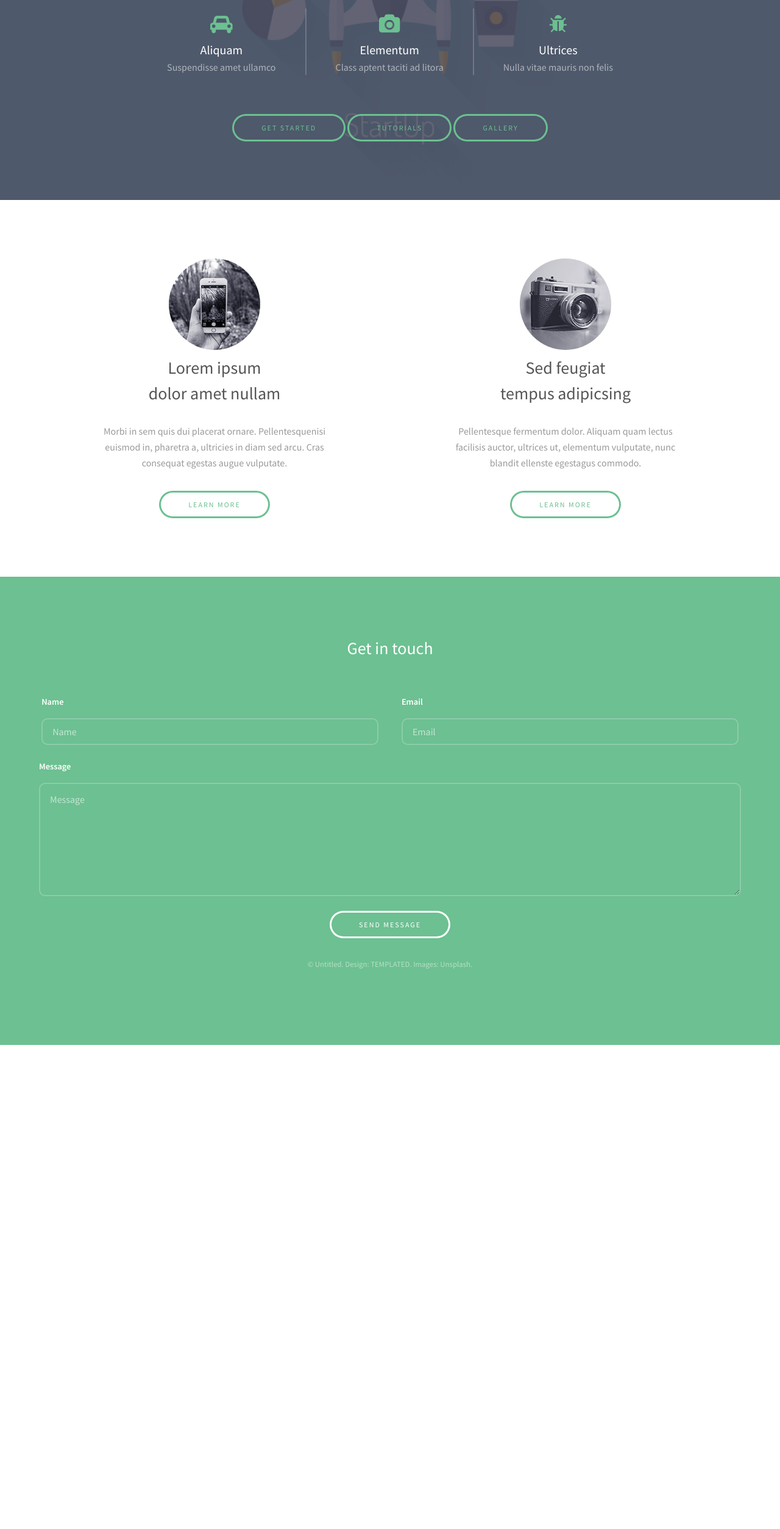
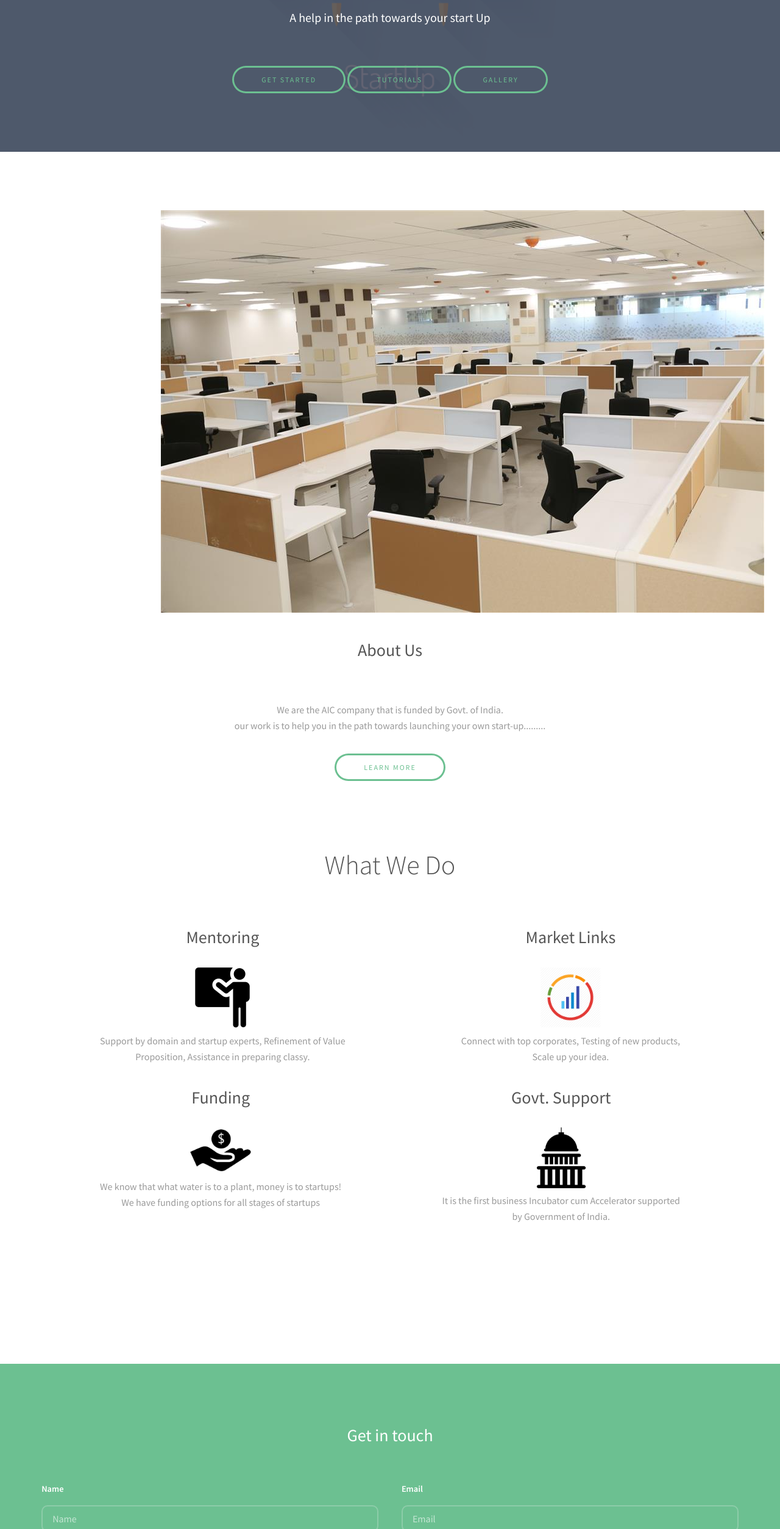
Before and after one commit to SinChan0/AIC, a plain HTML site: page index.html in a window 1280 px wide. Shown: the part 292-2800 px from the top of the page at 61% size. Before the commit the page ends 2006 px from the top, so only its background shows below. Drawn offline with Linux system fonts and the light colour scheme.

Commit message:
@nd commit of nitin. 2nd pg addded

```diff
--- a/assets/css/main.css
+++ b/assets/css/main.css
@@ -1763,6 +1763,7 @@
 	.inner {
 		max-width: 75em;
 		margin: 0 auto;
+		align-self: center;
 	}
 
 		@media screen and (max-width: 1280px) {
@@ -1871,7 +1872,7 @@
 		margin-top: -0.6em;
 	}
 
-/* Flex */
+/* Flex
 
 	.flex {
 		display: -ms-flexbox;
@@ -1891,17 +1892,16 @@
 		flex-wrap: wrap;
 		width: 100%;
 	}
-
+*/
 		.flex.flex-2 {
 			-moz-justify-content: space-between;
 			-webkit-justify-content: space-between;
 			-ms-justify-content: space-between;
 			justify-content: space-between;
-		}
-
-			.flex.flex-2 article {
-				width: 50%;
-			}
+			align-self: center;
+			align-items: center;
+		}
+
 
 		@media screen and (max-width: 980px) {
 
@@ -1923,6 +1923,8 @@
 			}
 
 		}
+
+
 
 /* Form */
 
@@ -2185,6 +2187,7 @@
 				.box.person .image img {
 					max-width: 100%;
 				}
+
 
 /* Icon */
 
@@ -3157,3 +3160,79 @@
 			}
 
 		}
+
+/* new lines added....*/
+.AboutImage {
+	height: 30%;
+	width: 30%;
+	align-content: center;
+	image-orientation: flip;
+	-webkit-border-image: 10%;
+}
+
+.Process {
+	display: -ms-flexbox;
+	-ms-flex-wrap: wrap;
+	-ms-flex-pack: justify;
+	-moz-justify-content: space-between;
+	-webkit-justify-content: space-between;
+	-ms-justify-content: space-between;
+	justify-content: space-between;
+	display: -moz-flex;
+	display: -webkit-flex;
+	display: -ms-flex;
+	display: flex;
+	-moz-flex-wrap: wrap;
+	-webkit-flex-wrap: wrap;
+	-ms-flex-wrap: wrap;
+	flex-wrap: wrap;
+	width: 100%;
+	padding-left: 100px;
+	padding-right: 100px;
+	padding-bottom: 100px;
+
+}
+.WeDo {
+
+	margin-top: 150px;
+	padding-left: 100px;
+	padding-right: 100px;
+	padding-top: 100px;
+	padding-bottom: 100px;
+}
+	.WeDo header{
+		margin-top: 150px;
+	padding-left: 100px;
+	padding-right: 100px;
+	padding-top: 100px;
+	padding-bottom: 100px;
+	}
+
+
+/* about us kw page ka aand*/
+
+#banner23 {
+	padding: 8em 0 9em 0;
+	background-image: url(../../images/about-us.jpg);
+	background-size: cover;
+	background-position: bottom;
+	background-attachment: fixed;
+	background-repeat: no-repeat;
+	text-align: center;
+	position: relative;
+	color: white;
+	background-color: #4bae77;
+	opacity: 52%;
+}
+
+#photoIcon img {
+	max-height: 100px;
+	max-width: 100px;
+}
+
+.inner .AboutImage img {
+	align-self: center;
+	vertical-align: -webkit-baseline-middle;
+	padding-left: 200px;
+	padding-bottom: 40px;
+}
--- a/index.html
+++ b/index.html
@@ -28,32 +28,17 @@
 				<div class="inner">
 					<header>
 						<h1>Incubation Center</h1>
+						<h3>A help in the path towards your start Up</h3>
 					</header>
 
 					<div class="flex ">
 
-						<div>
-							<span class="icon fa-car"></span>
-							<h3>Aliquam</h3>
-							<p>Suspendisse amet ullamco</p>
-						</div>
 
-						<div>
-							<span class="icon fa-camera"></span>
-							<h3>Elementum</h3>
-							<p>Class aptent taciti ad litora</p>
-						</div>
-
-						<div>
-							<span class="icon fa-bug"></span>
-							<h3>Ultrices</h3>
-							<p>Nulla vitae mauris non felis</p>
-						</div>
 
 					</div>
 
 					<footer>
-						<a href="#" class="button">Get Started</a>
+						<a href="#three" class="button">Get Started</a>
 						<a href="#" class="button">Tutorials</a>
 						<a href="#" class="button">Gallery</a>
 					</footer>
@@ -63,32 +48,54 @@
 
 		<!-- Three -->
 			<section id="three" class="wrapper align-center">
-				<div class="inner">
+				<div class="inner" style="background-color:rgb(255, 255, 255);">
 					<div class="flex flex-2">
-						<article>
-							<div class="image round">
-								<img src="images/pic01.jpg" alt="Pic 01" />
+							<div class="AboutImage">
+								<img src="images/officecenter.jpg" alt="Office" />
 							</div>
 							<header>
-								<h3>Lorem ipsum<br /> dolor amet nullam</h3>
+								<h3>About Us</h3>
 							</header>
-							<p>Morbi in sem quis dui placerat ornare. Pellentesquenisi<br />euismod in, pharetra a, ultricies in diam sed arcu. Cras<br />consequat  egestas augue vulputate.</p>
+							<p>We are the AIC company that is funded by Govt. of India.<br />our work is to help you in the path towards launching your own start-up......... </p>
 							<footer>
-								<a href="#" class="button">Learn More</a>
+								<a href="/root/Documents/AIC/AIC/AboutUs.html" class="button">Learn More</a>
 							</footer>
-						</article>
-						<article>
-							<div class="image round">
-								<img src="images/pic02.jpg" alt="Pic 02" />
+
+
+						<div class = "WeDO" style="background-color:rgb(255, 255, 255);">
+							<br/><br/><br/><br/>
+							<header><h2>What We Do</h2></header>
+							<div class="Process">
+
+								<div>
+									<span class="ab1"></span>
+									<h3>Mentoring</h3>
+									<div id = "photoIcon"><img src="./images/mentor.png"></div>
+									<p>Support by domain and startup experts, Refinement of Value <br/>Proposition, Assistance in preparing classy.</p>
+								</div>
+
+								<div>
+									<span class="ab2"></span>
+									<h3>Market Links</h3>
+									<div id = "photoIcon"><img src="./images/market.png"></div>
+									<p>Connect with top corporates, Testing of new products, <br/> Scale up your idea.</p>
+								</div>
+
+								<div>
+									<span class="ab3"></span>
+									<h3>Funding</h3>
+									<div id = "photoIcon"><img src="./images/fund.png"></div>
+									<p>We know that what water is to a plant, money is to startups!<br/> We have funding options for all stages of startups</p>
+								</div>
+								<div>
+									<span class="ab4"></span>
+									<h3>Govt. Support</h3>
+									<div id = "photoIcon"><img src="./images/govt.png"></div>
+									<p>It is the first business Incubator cum Accelerator supported <br/> by Government of India.</p>
+								</div>
+
 							</div>
-							<header>
-								<h3>Sed feugiat<br /> tempus adipicsing</h3>
-							</header>
-							<p>Pellentesque fermentum dolor. Aliquam quam lectus<br />facilisis auctor, ultrices ut, elementum vulputate, nunc<br /> blandit ellenste egestagus commodo.</p>
-							<footer>
-								<a href="#" class="button">Learn More</a>
-							</footer>
-						</article>
+						</div>
 					</div>
 				</div>
 			</section>
```
Also changed, not shown: AboutUs.html (added, +136 -0 lines), images/about-us.jpg (added), images/fund.png (added), images/govt.png (added), images/market.png (added), images/mentor.png (added), images/officecenter.jpg (added).
